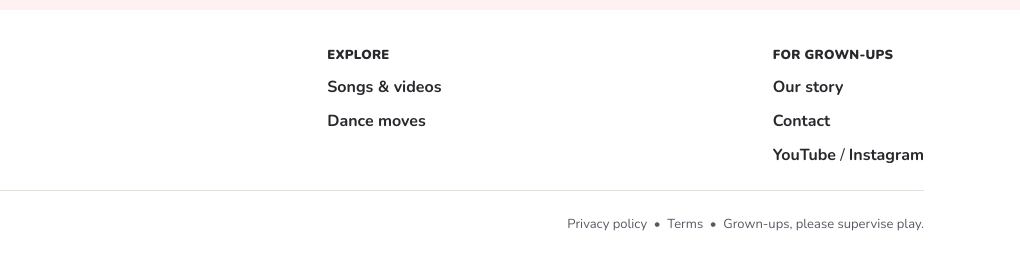
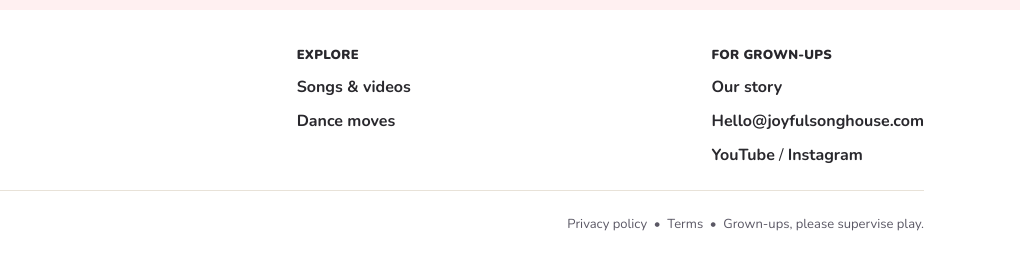
Before and after one commit to Jnuru/joyful-song-house, a plain HTML site: page index.html in a window 1280 px wide. Shown: the part 3213-3482 px from the top of the page, 260-1280 px from the left. Drawn offline with nearby package versions, Linux system fonts and the light colour scheme.

Commit message:
Add the Joyful Songhouse contact email to the footer

```diff
--- a/index.html
+++ b/index.html
@@ -192,7 +192,7 @@
     <div class="footer__links">
       <p class="eyebrow">For grown-ups</p>
       <a href="#parents">Our story</a>
-      <a href="#">Contact</a>
+      <a href="mailto:Hello@joyfulsonghouse.com">Hello@joyfulsonghouse.com</a>
       <p><a href="https://www.youtube.com/channel/UCzql1oN74QTEb_fORW0GuMQ">YouTube</a> <span aria-hidden="true">/</span> <a href="https://www.instagram.com/joyfulsonghouse/">Instagram</a></p>
     </div>
   </div>
```
